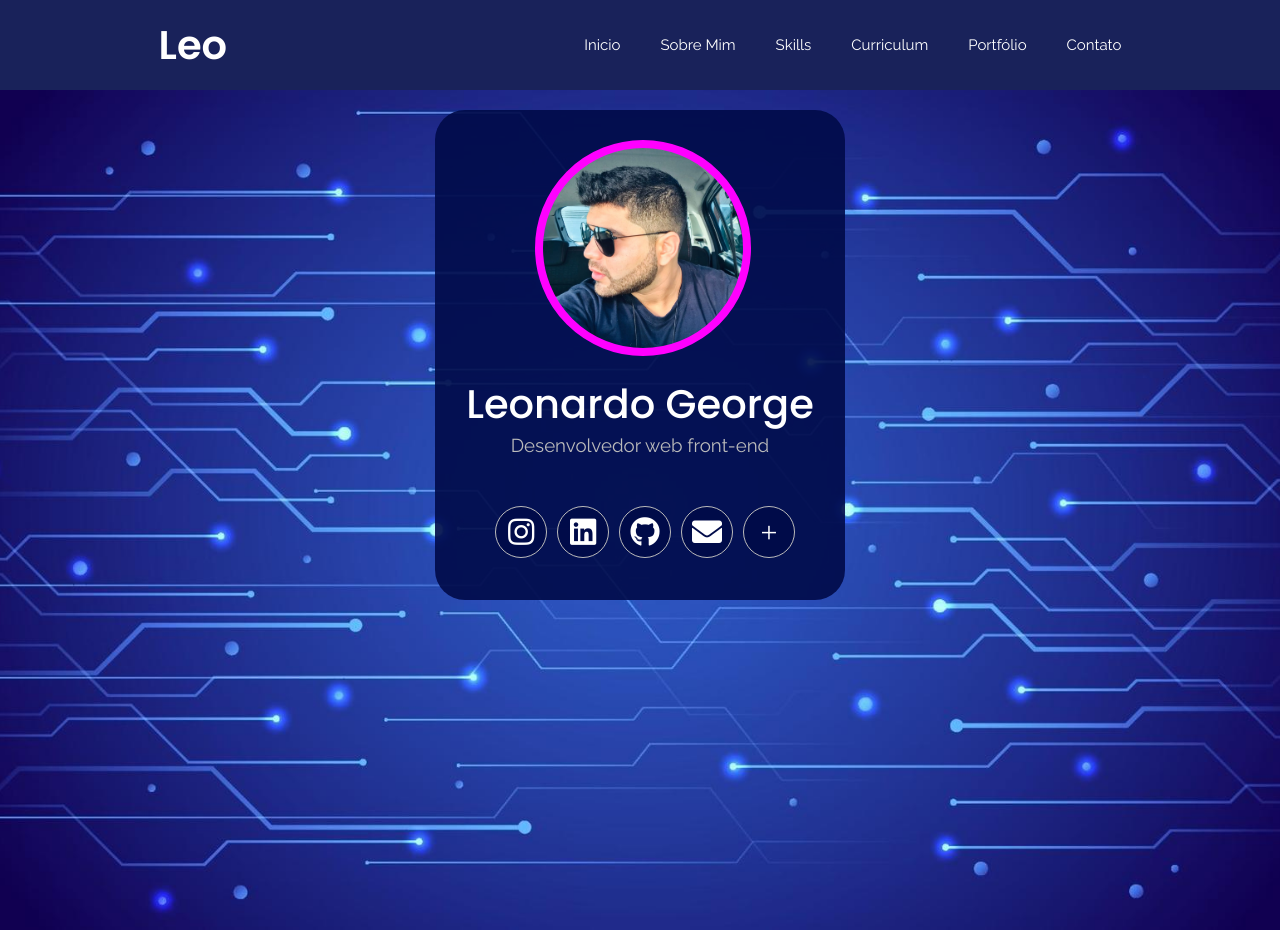
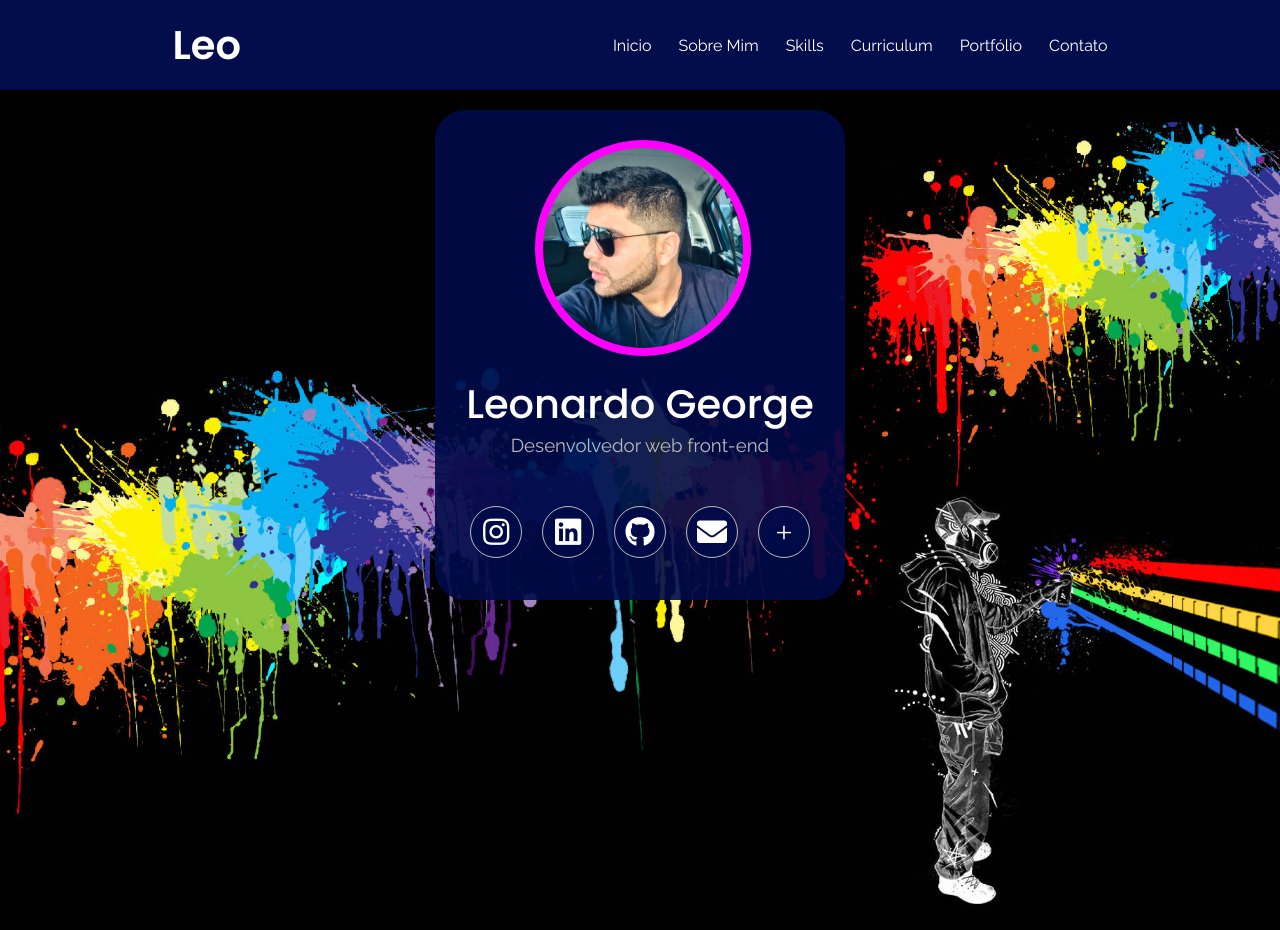
Before and after one commit to LeonardoGeorge/First-portfolio, a PHP site: page / in a window 1280 px wide. Run offline with PHP 8.4, Linux system fonts and the light colour scheme.

Commit message:
Update index & CSS

```diff
--- a/CSS/style.css
+++ b/CSS/style.css
@@ -9,7 +9,7 @@ header {
     justify-content: space-around;
     align-items: center;
     height: 90px;
-    background-color: rgba(0, 11, 73, 0.9);
+    background-color: rgba(0, 11, 73, 0.99);
     font-family: "Raleway", sans-serif;
     font-optical-sizing: auto;
     font-weight: weight;
@@ -30,18 +30,22 @@ nav, ul {
     display: flex;
     flex-direction: row;
 
+
 }
 
 a, li {
     text-decoration: none;
     list-style: none;
-    margin-left: 20px;
-    font-size: 15px;
+    font-size: 16px;
     color: #fff;
 }
 
+li {
+    margin-left: 27px;
+}
+
 .background_section {
-    background-image: url('../Imagens/Backgroud/IMG\ 3.jpg');
+    background-image: url('../Imagens/Backgroud/pc-q606x6d0kzm717or.jpg');
     background-size: cover;
     background-position: center;
 }
@@ -96,6 +100,26 @@ a, li {
 .social_midia {
     font-size: 30px;
     color: #fff;
+    width: 50px;
+    height: 50px;
+    border: 1px solid #bbb;
+    border-radius: 50%;
+    background-color: rgba(0, 11, 73, 0.9);
+    align-items: center;
+    margin-left: 20px;
+
+}
+
+.social_midia_o {
+    font-size: 30px;
+    color: #fff;
+    width: 50px;
+    height: 50px;
+    border: 1px solid #bbb;
+    border-radius: 50%;
+    background-color: rgba(0, 11, 73, 0.9);
+    align-items: center;
+
 }
 
 .fab {
@@ -109,38 +133,3 @@ a, li {
 .social_midia p {
     margin-top: 8px;
 }
-
-.social_midia {
-    width: 50px;
-    height: 50px;
-    margin-left: 10px;
-    border: 1px solid #bbb;
-    border-radius: 50%;
-    background-color: rgba(0, 11, 73, 0.9);
-
-}
-
-
-.social_midia.lk {
-    background-image: url('');
-    background-size: cover;
-    background-position: center;
-}
-
-.social_midia.gh {
-    background-image: url('');
-    background-size: cover;
-    background-position: center;
-}
-
-.social_midia.gmail {
-    background-image: url('');
-    background-size: cover;
-    background-position: center;
-}
-
-.social_midia {
-    background-image: url('');
-    background-size: cover;
-    background-position: center;
-}
--- a/index.html
+++ b/index.html
@@ -28,12 +28,12 @@
         </div>
         <nav>
             <ul>
-                <li><a href="#">Inicio</a></li>
-                <li><a href="#">Sobre Mim</a></li>
-                <li><a href="#">Skills</a></li>
-                <li><a href="#">Curriculum</a></li>
-                <li><a href="#">Portfólio</a></li>
-                <li><a href="#">Contato</a></li>
+                <li><a class="link" href="#">Inicio</a></li>
+                <li><a class="link" href="#">Sobre Mim</a></li>
+                <li><a class="link" href="#">Skills</a></li>
+                <li><a class="link" href="#">Curriculum</a></li>
+                <li><a class="link" href="#">Portfólio</a></li>
+                <li><a class="link" href="#">Contato</a></li>
             </ul>
         </nav>
     </header>
@@ -46,19 +46,16 @@
                 <h3>Desenvolvedor web front-end</h3>
             </div>
             <div class="container_social_midia">
-                <div class="social_midia ins">
-                    <i class="fab fa-instagram"></i>
-                </div>
-                <div class="social_midia lk">
-                    <i class="fab fa-linkedin"></i>
-                </div>
-                <div class="social_midia gh">
-                    <i class="fab fa-github"></i>
-                </div>
-                <div class="social_midia gmail">
-                    <i class="fas fa-envelope"></i>
-                </div>
-                <div class="social_midia"> <p> + </p> </div>
+
+                <a href=""><div class="social_midia_o"><i class="fab fa-instagram"></i></div></a>
+
+                <a href=""><div class="social_midia"><i class="fab fa-linkedin"></i></div></a>
+
+                <a href=""><div class="social_midia"><i class="fab fa-github"></i></div></a>
+
+                <a href=""><div class="social_midia"><i class="fas fa-envelope"></i></div></a>
+
+                <a href=""><div class="social_midia"><p> + </p></div></a>
             </div>
         </div>
     </section>
```
Also changed, not shown: Imagens/Backgroud/IMG 4.jpg (added), Imagens/Backgroud/pc-q606x6d0kzm717or.jpg (added).
